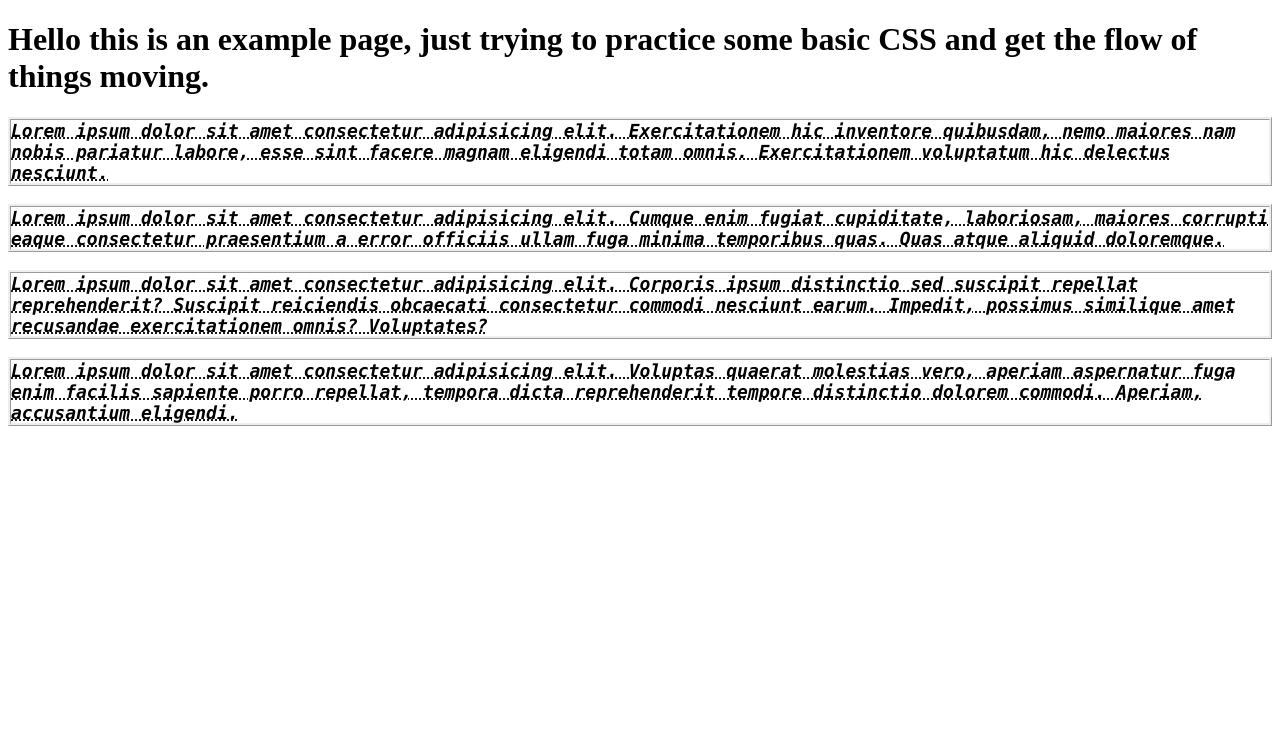
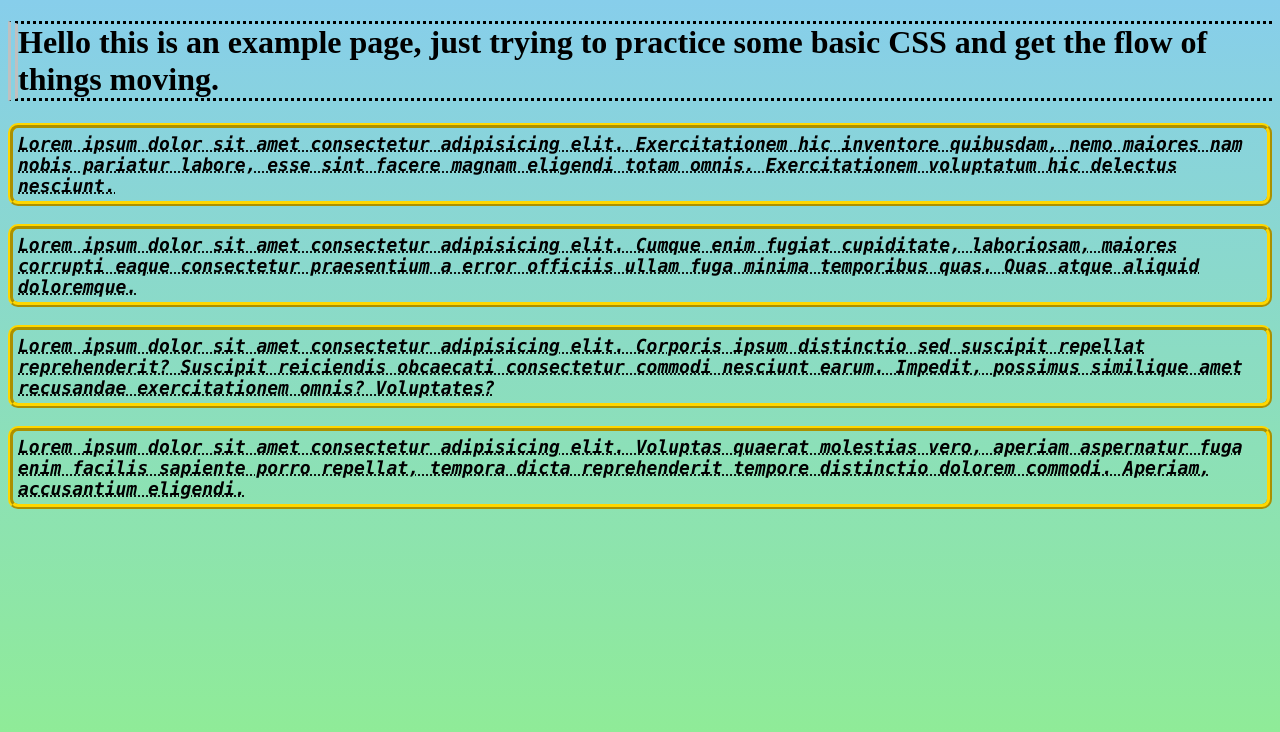
Before and after one commit to ahmkhn/css-practice, a plain HTML site: page index.html in a window 1280 px wide. Drawn offline with Linux system fonts and the light colour scheme.

Commit message:
Tested out various background and border effects along with font types.

```diff
--- a/style.css
+++ b/style.css
@@ -1,12 +1,23 @@
 body{
-    background-color:white;
+    background: linear-gradient(skyblue, lightgreen);
+    background-repeat:no-repeat;
+    background-attachment:fixed;
 }
 
 h1{
+    border-top-style:dotted;
+    border-bottom-style:dotted;
+    border-left-style: double;
+    border-left-width:10px;
+    border-left-color:silver;
     color:black;
 }
 p{
     border-style:ridge;
+    border-width:5px;
+    border-color:gold;
+    border-radius:10px;
+    padding: 5px;
     color:black;
     font-family: "consolas", "sans-serif";
     font-style: italic;
```
